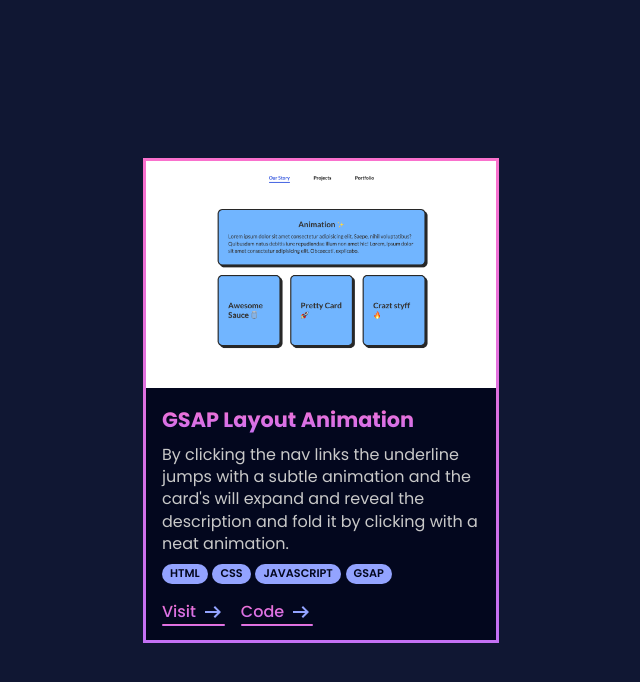
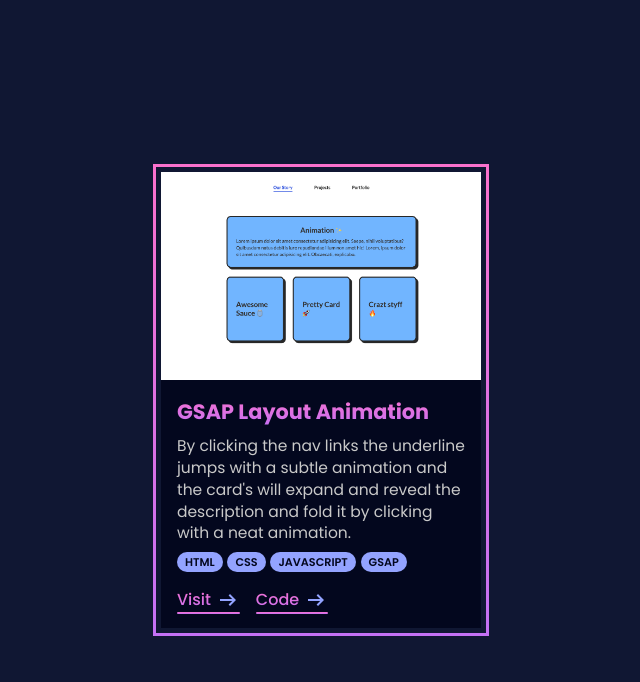
Before and after one commit to Salman-sajib/product-card-react, a React (Vite) app: page / in a window 1280 px wide. Shown: the top 682 px of the page, without its empty margins (319-959 px from the left). Built offline with nearby package versions, Linux system fonts and the light colour scheme.

Commit message:
added a gradient border to the card

```diff
--- a/src/components/card/card.css
+++ b/src/components/card/card.css
@@ -2,23 +2,25 @@
   border: 3px solid;
   border-image-source: linear-gradient(to top, #c471f5 0%, #fa71cd 100%);
   border-image-slice: 1;
+  padding: 5px;
   z-index: 1;
 }
 
 .card {
-  max-width: 350px;
+  max-width: 320px;
   background-color: #03071e;
   /* border-radius: 0.5rem; */
 
   transition: transform 450ms ease-in-out;
-  overflow: hidden;
-  z-index: 2;
+  /* overflow: hidden; */
+  z-index: 1;
+  position: relative;
 }
 
-.card:hover .project-image img {
+/* .card:hover .project-image img {
   transform: scale(1.05);
   transition: transform 200ms ease-in-out;
-}
+} */
 
 .project-detail {
   padding: 1rem;
@@ -46,7 +48,7 @@
 
 .project-description {
   color: hsl(0, 0%, 79%);
-  font-size: 1rem;
+  font-size: 0.97rem;
   font-weight: 400;
   line-height: 1.4;
 }
```
